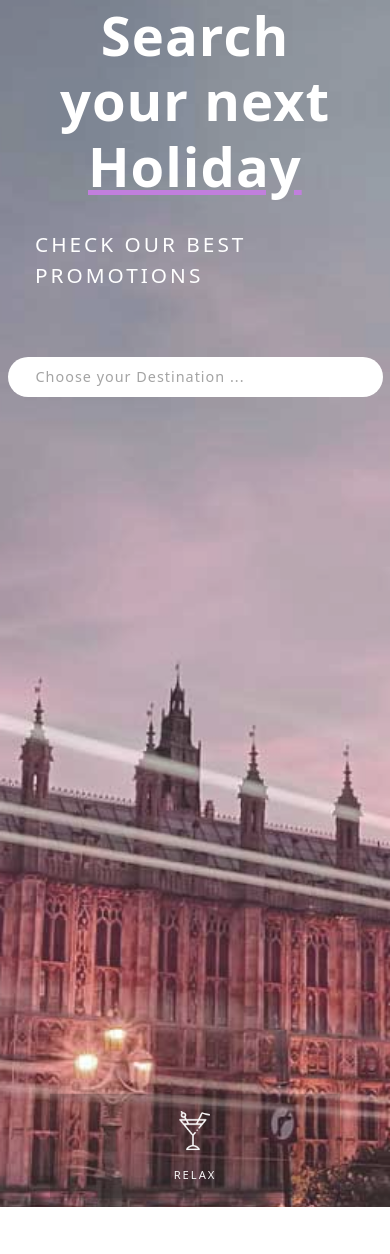
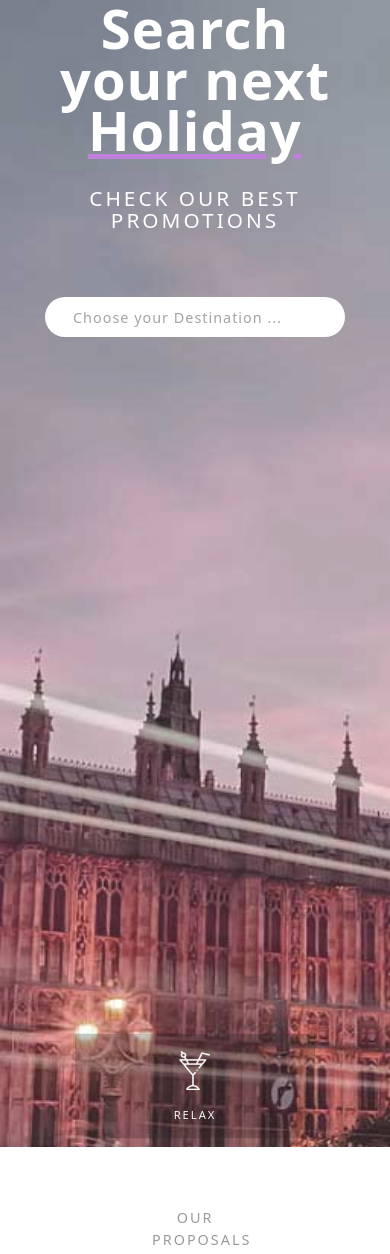
Before and after one commit to nincode2907/travelTemplate, a plain HTML site: page index.html in a window 390 px wide. Shown: the part 293-1547 px from the top of the page. Drawn offline with nearby package versions, Linux system fonts and the light colour scheme.

Commit message:
responsive on mobile

```diff
--- a/asset/css/responsive.css
+++ b/asset/css/responsive.css
@@ -19,7 +19,7 @@
   }
 
   .nav_list {
-    position: absolute;
+    position: fixed;
     min-width: 313px;
     right: 0;
     top: 0;
@@ -145,6 +145,7 @@
   .header_body_options {
     width: 100%;
     flex-direction: column;
+    align-items: center;
     margin-bottom: 186px;
   }
 
@@ -152,6 +153,7 @@
     margin-bottom: 34px;
     display: flex;
     justify-content: center;
+    width: 100%;
   }
 
   .header_body_option_link:hover {
@@ -160,9 +162,9 @@
 }
 
 /*Screen for Mobile*/
-@media (max-width: 46.1875em) {
+@media (max-width: 27.5em) {
   .header_body {
-    padding: 0 35px;
+    padding: 0 45px;
   }
 
   .header {
@@ -173,4 +175,20 @@
     text-align: center;
     font-size: 1.8rem;
   }
+
+  .heading_main {
+    line-height: 3.2rem;
+  }
+
+  .header_body_subheading {
+    line-height: 1.4rem;
+  }
+
+  .header_body_search {
+    min-width: 280px;
+  }
+
+  .header_body_option {
+    max-width: 240px;
+  }
 }
--- a/asset/css/style.css
+++ b/asset/css/style.css
@@ -23,6 +23,7 @@ body {
 .intro::before {
   content: "Welcome to travel websites";
   position: absolute;
+  text-align: center;
   background-color: #fff;
   width: 100vw;
   height: 100vh;
@@ -381,6 +382,7 @@ ul {
 
 .header_body_subheading {
   color: #fff;
+  text-align: center;
   text-transform: uppercase;
   font-size: 1.3rem;
   letter-spacing: 3px;
```
Also changed, not shown: index.html (+1 -0 lines).
